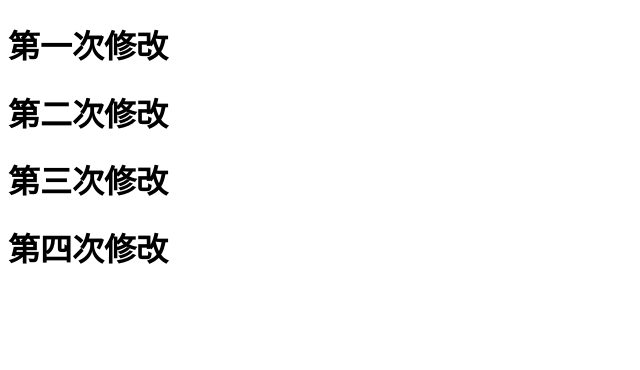
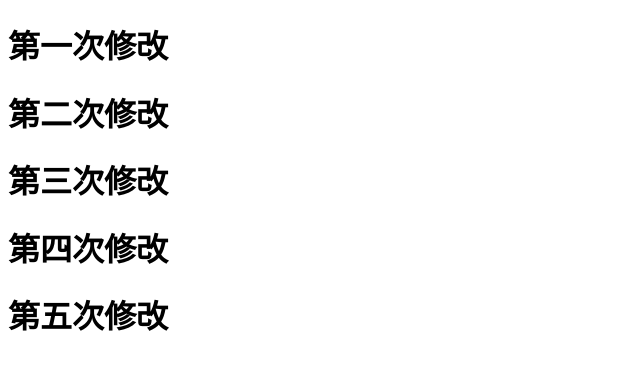
Before and after one commit to liuYchun/test_git, a plain HTML site: page index.html in a window 1280 px wide. Shown: the whole page, without its empty margins (0-640 px from the left). Drawn offline with Linux system fonts and the light colour scheme.

Commit message:
第五次提交git项目

```diff
--- a/index.html
+++ b/index.html
@@ -13,6 +13,7 @@
     <h1>第二次修改</h1>
     <h1>第三次修改</h1>
     <h1>第四次修改</h1>
+    <h1>第五次修改</h1>
 
 </body>
 
```
